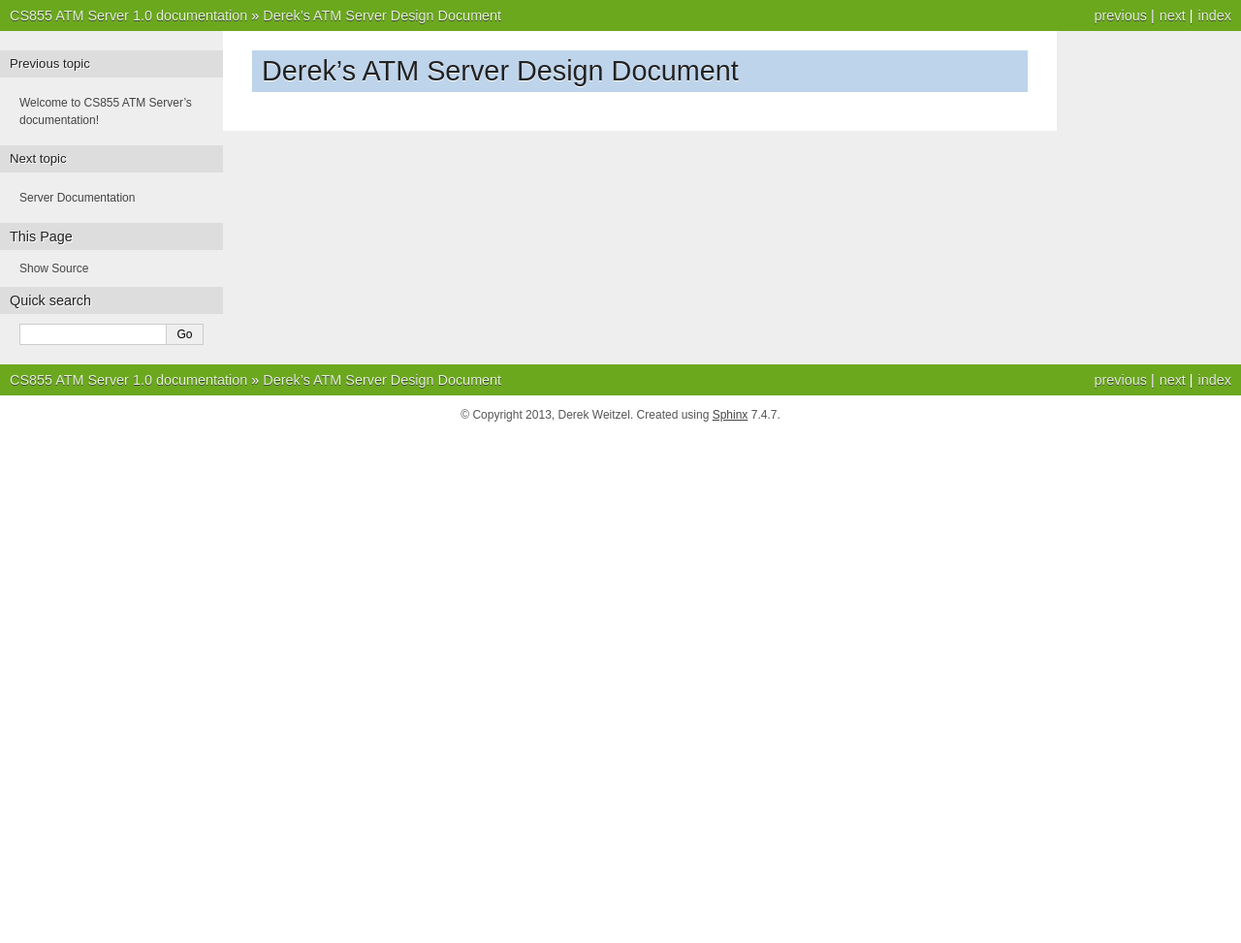
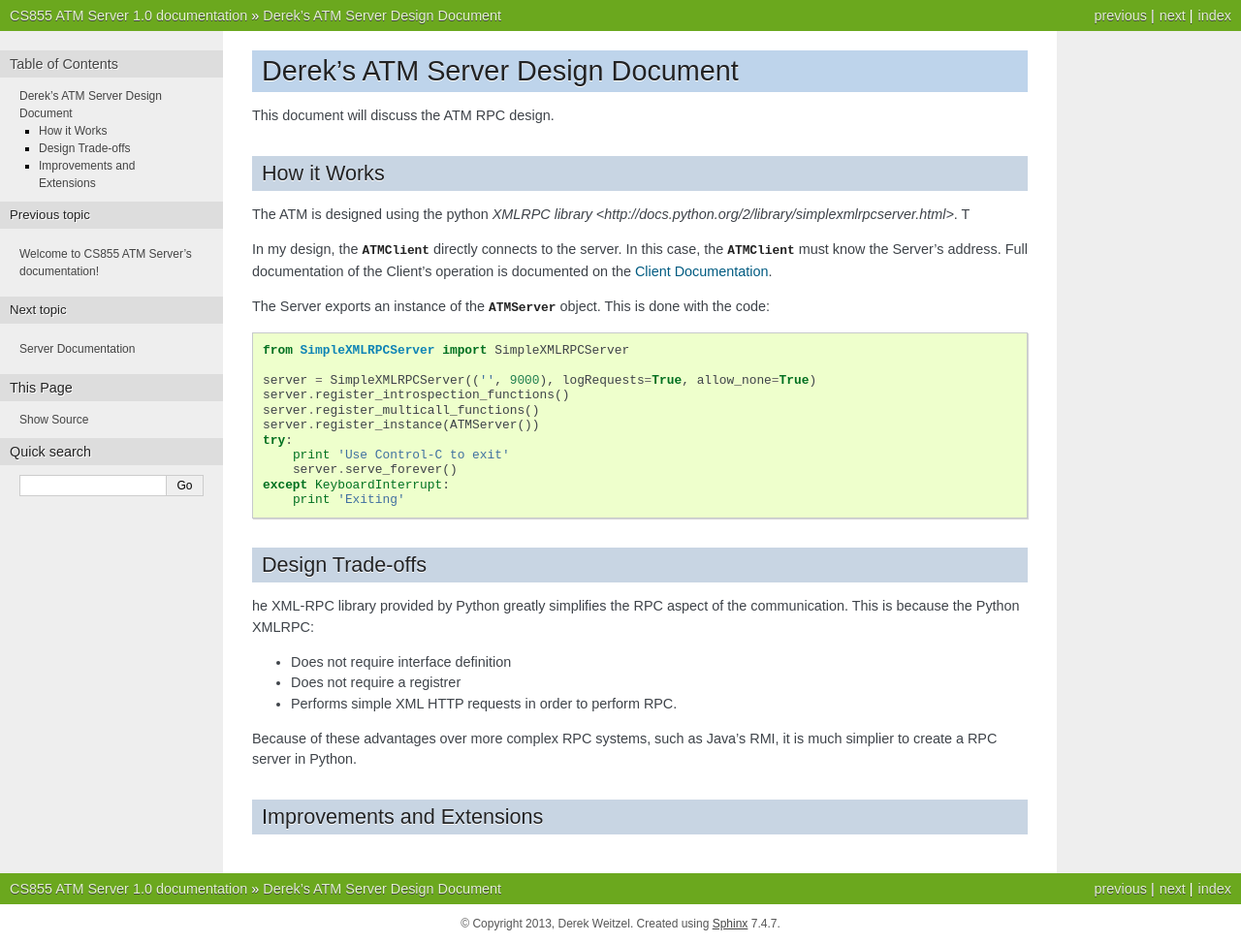
Before and after one commit to djw8605/CS855PA1, a Sphinx documentation site: the page built from source/Design.rst, in a window 1280 px wide. Shown: the whole page at 97% size. Built offline with Sphinx 7.4.7, drawn with Linux system fonts in a browser that asks for light colours; before the commit the page ends 900 px from its top, so only the background shows below that.

Commit message:
Adding more to design document

```diff
--- a/source/Client.rst
+++ b/source/Client.rst
@@ -1,3 +1,5 @@
+
+.. _client-docs:
 
 Client Documentation
 ====================
--- a/source/Design.rst
+++ b/source/Design.rst
@@ -2,3 +2,41 @@
 
 Derek's ATM Server Design Document
 ==================================
+
+This document will discuss the ATM RPC design.
+
+How it Works
+------------
+
+The ATM is designed using the python `XMLRPC library <http://docs.python.org/2/library/simplexmlrpcserver.html>`.  T
+
+In my design, the :class:`ATMClient` directly connects to the server.  In this case, the :class:`ATMClient` must know the Server's address.  Full documentation of the Client's operation is documented on the :ref:`client-docs`.
+
+The Server exports an instance of the :class:`ATMServer` object.  This is done with the code::
+
+   from SimpleXMLRPCServer import SimpleXMLRPCServer
+
+   server = SimpleXMLRPCServer(('', 9000), logRequests=True, allow_none=True)
+   server.register_introspection_functions()
+   server.register_multicall_functions()
+   server.register_instance(ATMServer())
+   try:
+       print 'Use Control-C to exit'
+       server.serve_forever()
+   except KeyboardInterrupt:
+       print 'Exiting'
+
+
+Design Trade-offs
+-----------------
+
+he XML-RPC library provided by Python greatly simplifies the RPC aspect of the communication.  This is because the Python XMLRPC:
+
+* Does not require interface definition
+* Does not require a registrer
+* Performs simple XML HTTP requests in order to perform RPC.
+
+Because of these advantages over more complex RPC systems, such as Java's RMI, it is much simplier to create a RPC server in Python.
+
+Improvements and Extensions
+---------------------------
```
